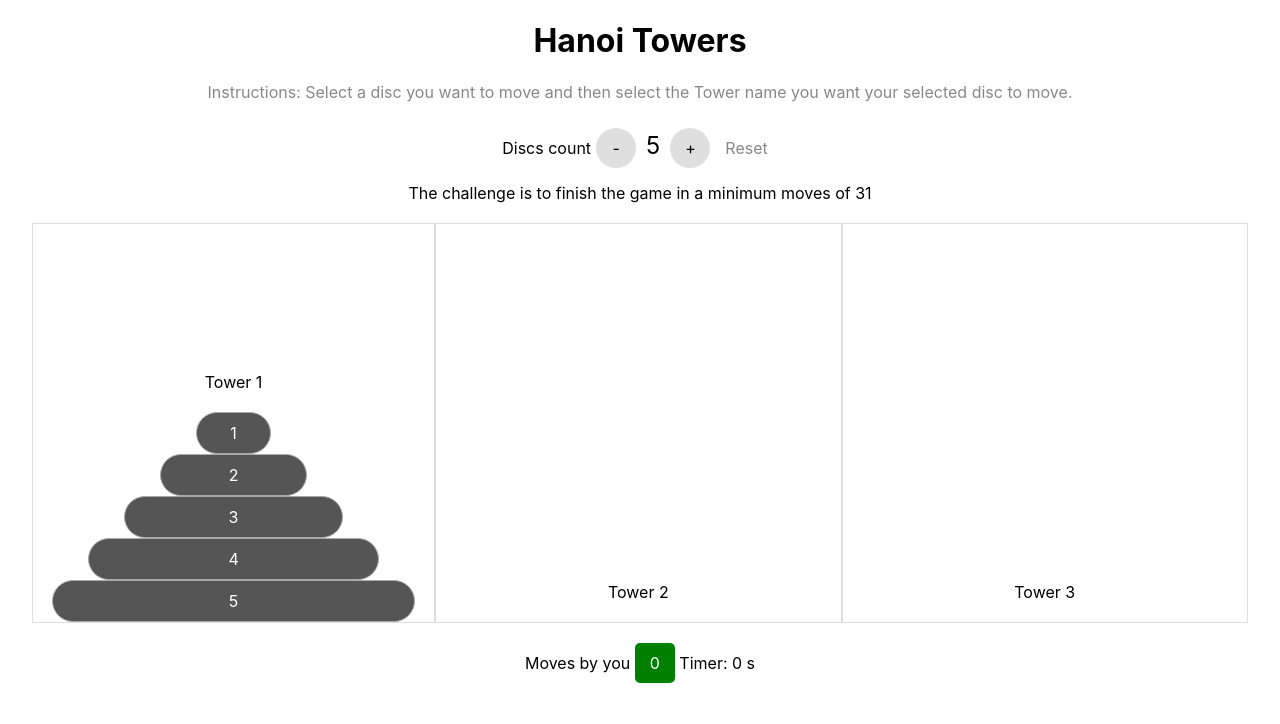
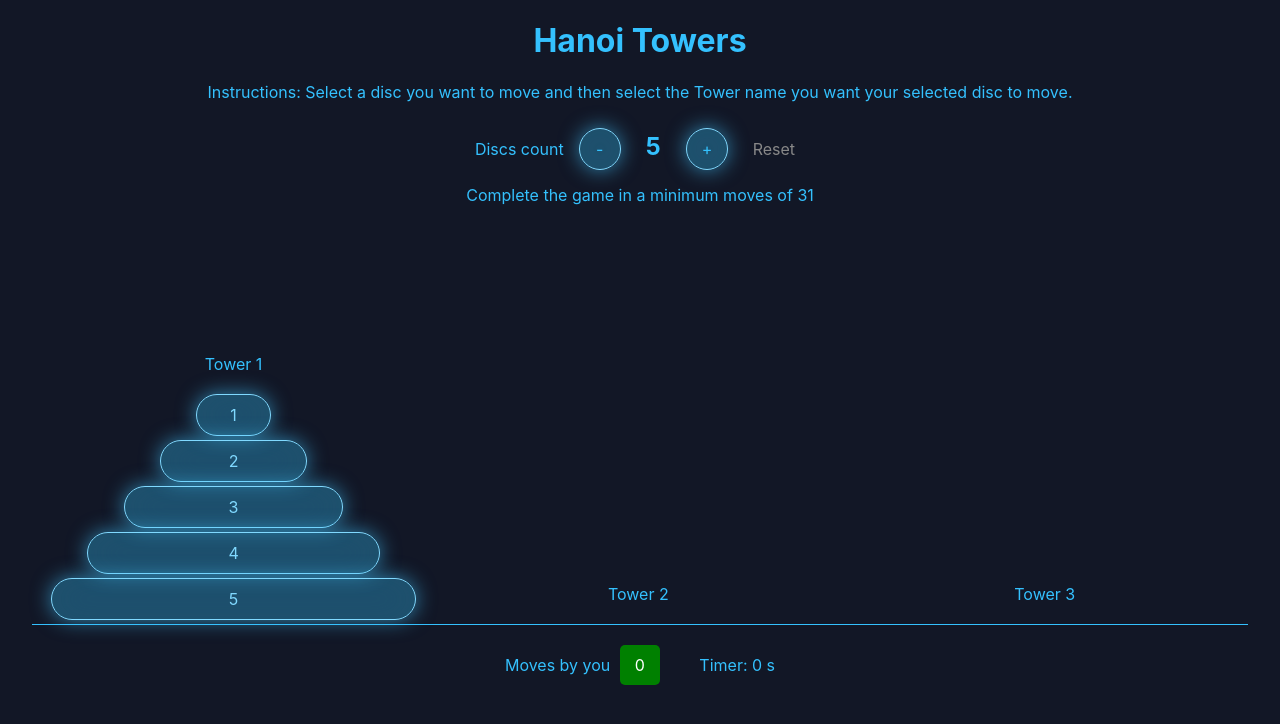
Before and after one commit to nipunadodan/hanoi-towers, a React (Create React App) app: page /hanoi-towers/ in a window 1280 px wide. Shown: the top 724 px of the page. Built offline with nearby package versions, Linux system fonts and the light colour scheme.

Commit message:
UI changed to dark neon

```diff
--- a/src/components/Pages/Home/Home.js
+++ b/src/components/Pages/Home/Home.js
@@ -155,14 +155,14 @@ class Home extends Component{
         return (
             <>
                 <h1 className={'text-center'}>Hanoi Towers</h1>
-                <p className={'text-center'} style={{color:'#888'}}>Instructions: Select a disc you want to move and then select the Tower name you want your selected disc to move.</p>
+                <p className={'text-center'}>Instructions: Select a disc you want to move and then select the Tower name you want your selected disc to move.</p>
                 <div className={'text-center'} style={{padding:'10px'}}>
                     Discs count
                     <span onClick={this.changeDisksCount('dn')} onMouseDown={this.avoidSelect} className={'button'}>-</span>
-                    <span style={{fontSize:'1.5em', 'margin':'0 5px'}}>{this.state.noOfDisks}</span>
+                    <span style={{fontSize:'1.5em', 'margin':'0 10px',fontWeight:'bold'}}>{this.state.noOfDisks}</span>
                     <span onClick={this.changeDisksCount('up')} onMouseDown={this.avoidSelect} className={'button'}>+</span>
                     <span onClick={this.reset} onMouseDown={this.avoidSelect} style={{color: '#888', margin:'10px', cursor:'pointer'}}>Reset</span>
-                    <div style={{margin:'15px 0 10px'}}> The challenge is to finish the game in a minimum moves of {2**this.state.noOfDisks - 1}</div>
+                    <div style={{margin:'15px 0 10px'}}>Complete the game in a minimum moves of {2**this.state.noOfDisks - 1}</div>
                 </div>
                 <div className={'towers'}>
                     {
@@ -179,7 +179,9 @@ class Home extends Component{
                                                 className={'disk'}
                                                 style={{
                                                     width: (x / this.state.noOfDisks * 90) + '%',
-                                                    background: (activeDisk.disk === x ? '#f00' : '#555')
+                                                    background: (activeDisk.disk === x ? '#34C1FE' : '#34C1FE55'),
+                                                    color: (activeDisk.disk === x ? '#fff' : '#80D9FF'),
+                                                    borderColor: (activeDisk.disk === x ? '#34C1FE' : '#80D9FF'),
                                                 }}
                                             >{x}</div>
                                         )
@@ -191,7 +193,7 @@ class Home extends Component{
                 </div>
 
                 <div className={'text-center'} style={{margin:'20px 0'}}>
-                    Moves by you <span style={{background:(this.state.moves <= 2**this.state.noOfDisks - 1 ? 'green' : 'red'), padding: '10px', color:'white', borderRadius: '5px', width:'20px', display:'inline-block'}}>{this.state.moves}</span> Timer: {this.state.timeLapsed} s
+                    Moves by you <span style={{background:(this.state.moves <= 2**this.state.noOfDisks - 1 ? 'green' : 'red'), padding: '10px', color:'white', borderRadius: '5px', width:'20px', display:'inline-block',margin:'0 35px 0 5px'}}>{this.state.moves}</span> Timer: {this.state.timeLapsed} s
                     {
                         this.state.won && this.state.moves === 2**this.state.noOfDisks - 1
                             ? <p key={'won'} style={{color: 'green'}}>You won!</p>
--- a/src/components/Pages/Home/Home.scss
+++ b/src/components/Pages/Home/Home.scss
@@ -1,11 +1,18 @@
+body{
+  background: #121726;
+  color: #34C1FE;
+}
+
 .text-center{
   text-align: center;
 }
 .button{
   display: inline-block;
-  background: #dfdfdf;
+  background: #34C1FE55;
+  border:1px solid #80D9FF;
+  box-shadow: 0px 0px 20px rgba(66, 198, 255, 0.63), inset 0px 0px 27px 10px rgba(35, 86, 107, 0.25);
   padding: 10px 15px;
-  margin: 0 5px;
+  margin: 0 15px;
   border-radius: 50%;
   width: 10px;
   cursor: pointer;
@@ -19,11 +26,11 @@
   justify-content: center;
   align-items: stretch;
   min-height: 50vh;
-  color: #fff;
+  color: #80D9FF;
   width: 95%;
   margin: 0 auto;
   .tower{
-    border: 1px solid #ddd;
+    border-bottom: 1px solid #34C1FE;
     text-align: center;
     flex-grow: 1;
     display: flex;
@@ -31,16 +38,18 @@
     justify-content: flex-end;
     align-items: center;
     .towerLabel{
-      color: #000;
+      color: #34C1FE;
       padding: 20px 0;
       cursor: pointer;
     }
     .disk{
-      background: #555;
+      background: #34C1FE55;
       padding: 10px 0;
-      border: 1px solid #aaaaaa;
+      border:1px solid #80D9FF;
       border-radius: 100px;
       cursor: pointer;
+      margin-bottom: 4px;
+      box-shadow: 0px 0px 20px rgba(66, 198, 255, 0.63), inset 0px 0px 27px 10px rgba(35, 86, 107, 0.25);
     }
   }
 }
```
Also changed, not shown: 4 other files (tests, documents, lock files or other folders).
